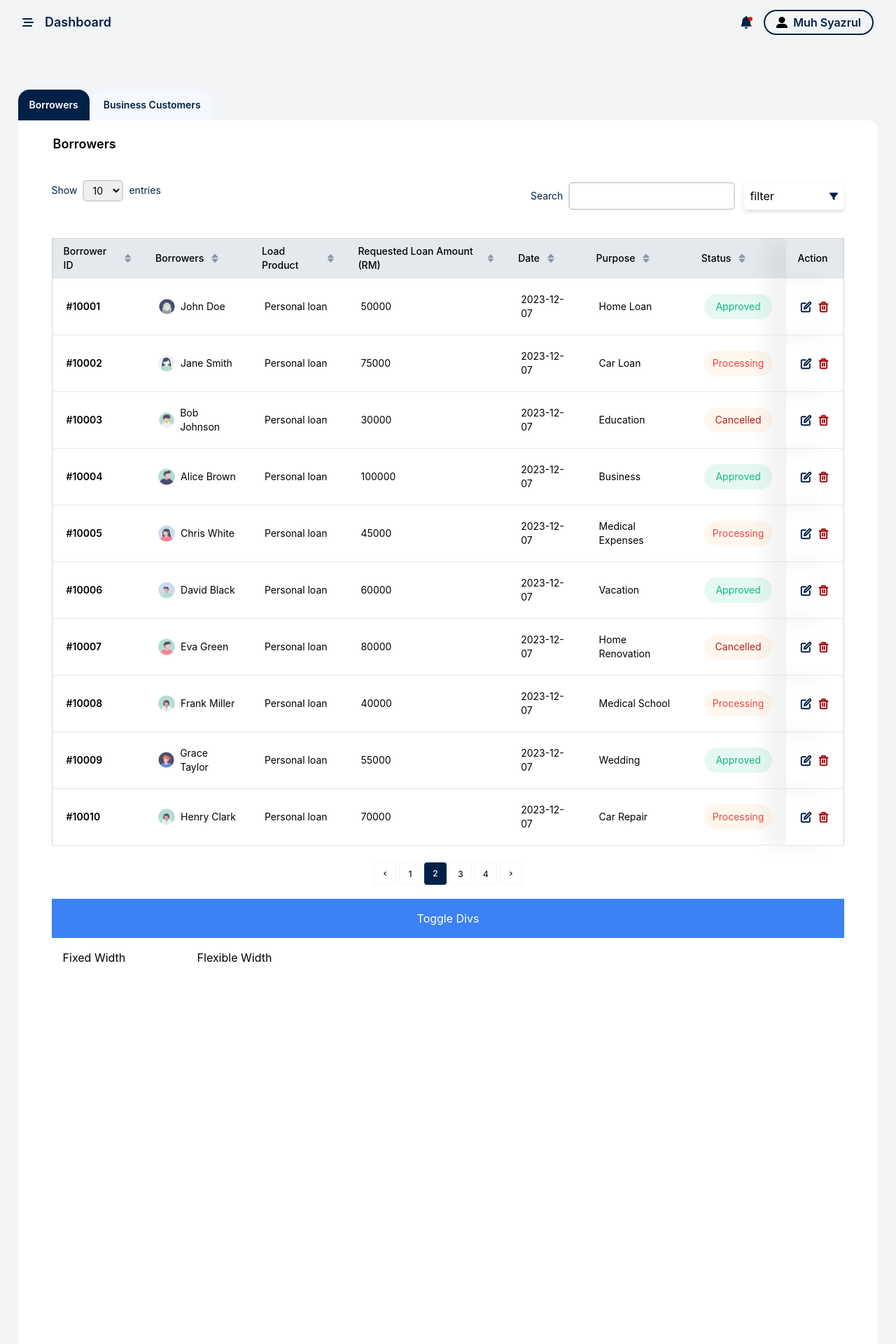
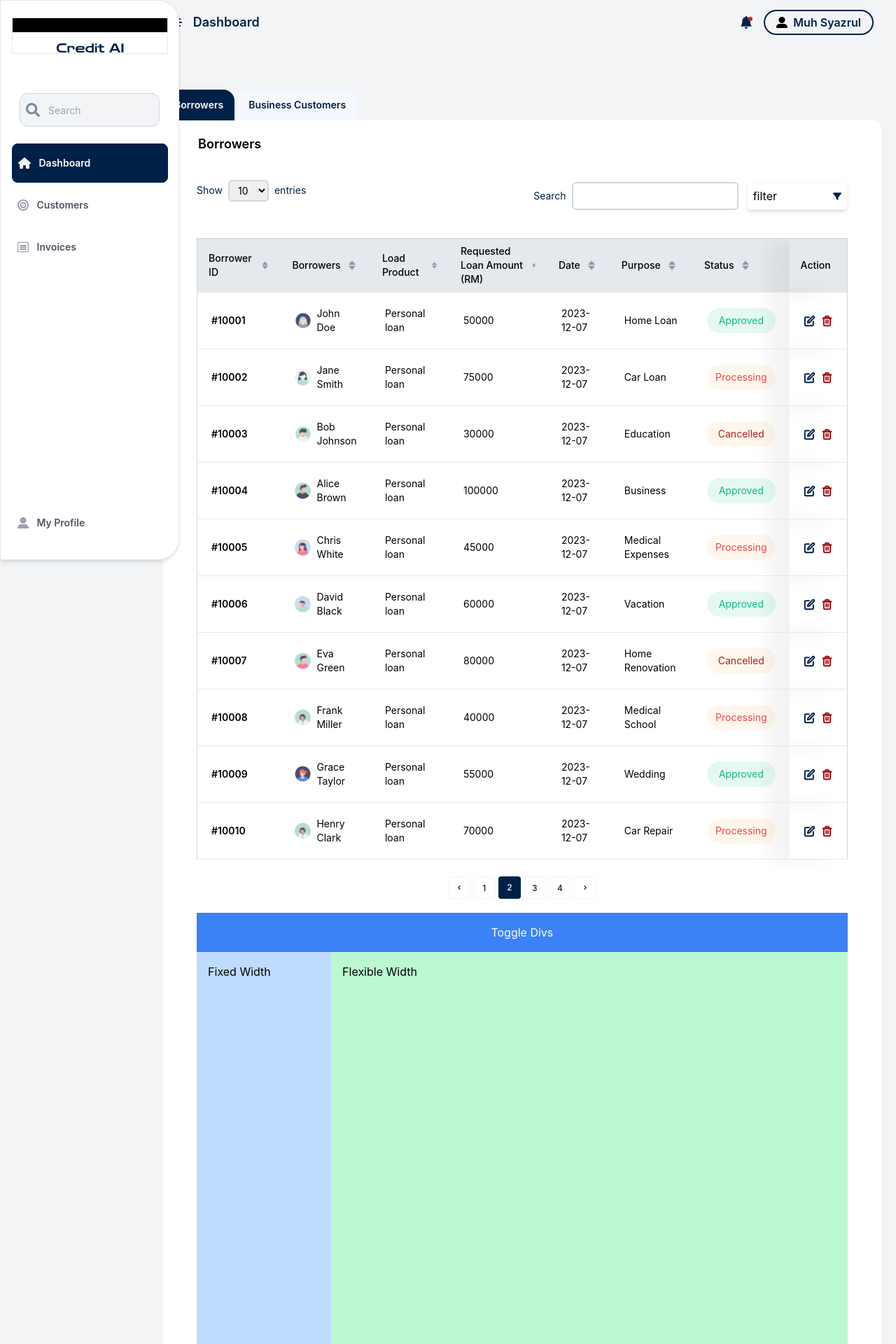
Before and after one commit to silas-inegbe/credit-app, a React (Create React App) app: page / in a window 1280 px wide. Shown: the top 1920 px of the page at 70% size. Built offline with nearby package versions, Linux system fonts and the light colour scheme.

Commit message:
new changes added for resposiveness

```diff
--- a/src/App.js
+++ b/src/App.js
@@ -4,42 +4,73 @@ import Navbar from "./components/navbar";
 import UserTable from "./components/users";
 import { useState } from "react";
 import CompanyTable from "./components/company";
-import TagDivs from "./components/tab"
+import TagDivs from "./components/tab";
 function App() {
   const [activeTab, setActiveTab] = useState(1);
+  const [show, setShow] = useState(true);
 
+  const toggle = () => {
+    setShow(!show);
+  };
   const handleTabClick = (tabNumber) => {
     setActiveTab(tabNumber);
   };
 
   return (
-    <div className=" flex flex-row overflow-x-hidden ">
-      <div className="">
-        <Sidebar />
+    <>
+
+{/* <div className="min-h-screen flex flex-col">
+
+
+      <div className="flex flex-grow">
+        {show && (
+          <div className="w-48 bg-blue-200 p-4">
+            Fixed Width
+          </div>
+        )}
+
+        <div className={`flex-grow ${!show && 'ml-0'} bg-green-200 p-4`}>
+          Flexible Width
+          <button onClick={toggle} className="p-4 bg-blue-500 text-white">
+        Toggle Divs
+      </button>
+        </div>
       </div>
-      <div className="[ml-64] w-full right-0  overflow-x-auto ">
-        <Navbar />
-        <div className="mt-16  lg:px-[2%] px-7 flex flex-col overflow-x-auto overflow-y-hidden">
+    </div> */}
+
+    <div className=" flex flex-grow overflow-x-hidden ">
+
+      {show && (
+        <div className=" h-[100svh] w-64">
+          <Sidebar />
+        </div>
+      )}
+
+      <div className={`lg:flex-grow md:flex-grow flex-grow overflow-x-auto ${!show && "ml-0"}`}>
+        <Navbar toggle={toggle} />
+        <div className=" w-full mt-16  lg:px-[2%] px-7 flex flex-col overflow-x-auto overflow-y-hidden">
           <div className="flex flex-row gap-1">
             <button
               onClick={() => handleTabClick(1)}
-              className={` h-11 px-4 font-semibold text-sm  text-[#002147] rounded-t-2xl justify-center flex items-center ${activeTab === 1 ? 'bg-[#002147] text-white' : 'bg-[#f5f8ff]'
-                }`}>
+              className={` h-11 px-4 font-semibold text-sm  text-[#002147] rounded-t-2xl justify-center flex items-center ${
+                activeTab === 1 ? "bg-[#002147] text-white" : "bg-[#f5f8ff]"
+              }`}
+            >
               Borrowers
             </button>
             <button
               onClick={() => handleTabClick(2)}
-              className={` h-11 px-4 font-semibold text-sm  text-[#002147] rounded-t-2xl justify-center flex items-center ${activeTab === 2 ? 'bg-[#002147] text-white' : 'bg-[#f5f8ff]'
-                }`}>
+              className={` h-11 px-4 font-semibold text-sm  text-[#002147] rounded-t-2xl justify-center flex items-center ${
+                activeTab === 2 ? "bg-[#002147] text-white" : "bg-[#f5f8ff]"
+              }`}
+            >
               Business Customers
             </button>
           </div>
 
           <div className="flex flex-col lg:px-12 px-1 py-5 w-full bg-white overflow-x-auto overflow-y-hidden gap-1 rounded-r-xl rounded-bl-xl">
             <span className="lg:px-[2px] px-4 w-fit text-lg font-semibold">
-              {
-                activeTab === 1 ? 'Borrowers' : 'Business Customers'}
-
+              {activeTab === 1 ? "Borrowers" : "Business Customers"}
             </span>
             <div className="w-full py-5">
               <div className="lg:flex md:flex flex-col space-y-4 lg:px-0 px-4 lg:flex-row md:flex-row justify-between items-center">
@@ -82,8 +113,8 @@ function App() {
               </div>
             </div>
             <div className=" my-4 w-full overflow-x-auto overflow-y-hidden flex flex-col space-y-6">
-              { activeTab === 1 && <UserTable />}
-              { activeTab === 2 && <CompanyTable/>}
+              {activeTab === 1 && <UserTable />}
+              {activeTab === 2 && <CompanyTable />}
 
               <span className="my-5">
                 <ol className="flex justify-center gap-1 text-xs font-medium">
@@ -161,11 +192,12 @@ function App() {
               </span>
             </div>
 
-            <TagDivs/>
+            <TagDivs />
           </div>
         </div>
       </div>
     </div>
+    </>
   );
 }
 
--- a/src/components/navbar.js
+++ b/src/components/navbar.js
@@ -1,11 +1,12 @@
-import React from "react";
 
-function Navbar() {
+function Navbar({toggle}) {
+
+
   return (
     <>
-      <div className=" flex flex-row items-center justify-between lg:px-8 md:px-6 px-4 w-[full] h-16 relative">
+      <div className=" flex flex-row items-center justify-between lg:px-8 md:px-6 px-4 w-[full] h-16">
         <div className="flex flex-row gap-4 items-center">
-          <span>
+          <button className="cursor-pointer" onClick={toggle}>
             <svg
               xmlns="http://www.w3.org/2000/svg"
               width="16"
@@ -18,7 +19,7 @@ function Navbar() {
                 fill="#002147"
               ></path>
             </svg>
-          </span>
+          </button>
           <h1 className="text-lg font-semibold text-[#002147]">Dashboard</h1>
         </div>
 
--- a/src/components/sidebar.js
+++ b/src/components/sidebar.js
@@ -5,8 +5,10 @@
  */
 const Sidebar = () => {
   return (
-    <div className="hidden fixed h-[100svh] w-64 border shadow-md rounded-r-[30px]  flex-col justify-between items-center py-6 gap-[50px] bg-white">
+    <div className=" flex fixed h-[100svh] w-64 border shadow-md rounded-r-[30px]  flex-col justify-between items-center py-6 gap-[50px] bg-white">
       <div className=" flex flex-col items-center gap-14">
+        <div className="flex flex-col gap-4 items-center justify-center border w-full">
+          <span className=" h-5 w-full bg-black">hhh</span>
           <div className="logo">
             <svg
               width="97"
@@ -21,6 +23,8 @@ const Sidebar = () => {
               ></path>
             </svg>
           </div>
+        </div>
+
         <div className=" flex flex-col gap-6 items-center">
           <span
             className="group relative  bg-[#F2F4F6] h-[48px] w-[200px] border rounded-xl border-[#D1D5DB] flex flex-row items-center"
--- a/src/components/tab.js
+++ b/src/components/tab.js
@@ -15,12 +15,12 @@ const TagDivs = () => {
 
       <div className="flex flex-grow">
         {showFixedDiv && (
-          <div className="w-48 bg-lightblue p-4">
+          <div className="w-48 bg-blue-200 p-4">
             Fixed Width
           </div>
         )}
 
-        <div className={`flex-grow ${!showFixedDiv && 'ml-0'} bg-lightgreen p-4`}>
+        <div className={`flex-grow ${!showFixedDiv && 'ml-0'} bg-green-200 p-4`}>
           Flexible Width
         </div>
       </div>
```
Lines whose indentation alone changed are shown as unchanged.
